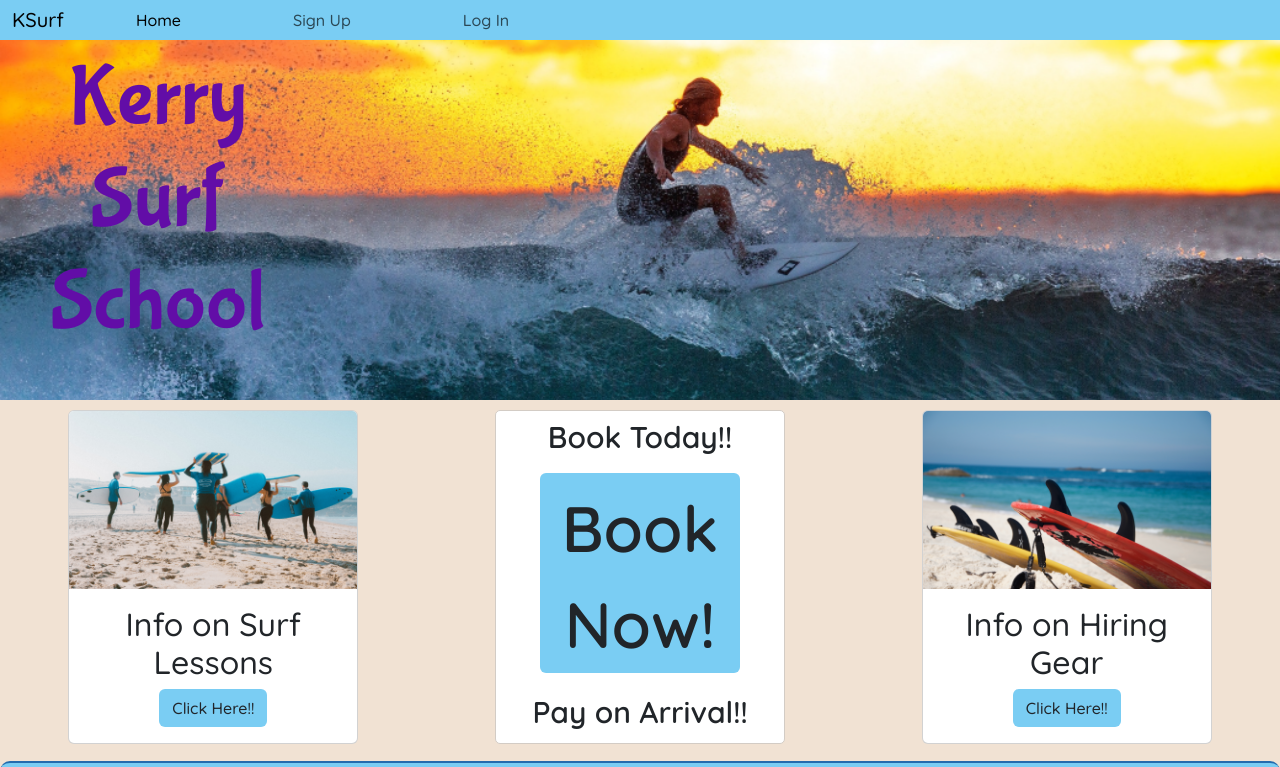
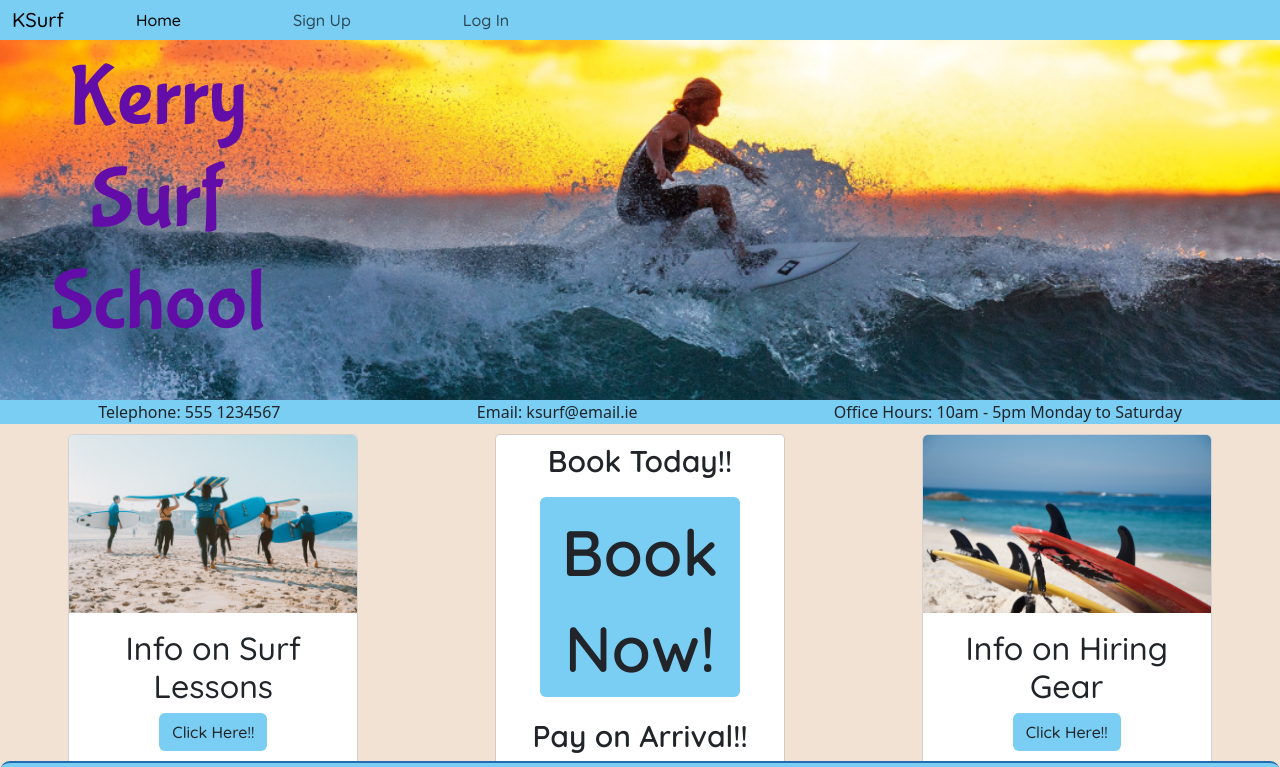
Before and after one commit to fenton1000/mf-portfolio-four-kerry-surf-school, a Django app: page / in a window 1280 px wide. Shown: the top 767 px of the page. Run offline with Django 3.2, Linux system fonts and the light colour scheme; some libraries are stand-ins or nearby versions.

Commit message:
Add contact details to header

```diff
--- a/static/css/styles.css
+++ b/static/css/styles.css
@@ -31,6 +31,9 @@
     height: 400px;
     background: url('../images/pexels-pixabay-390051-sm.png') no-repeat center center;
     background-size: cover;
+}
+
+.bottom-margin-10 {
     margin-bottom: 10px;
 }
 
--- a/templates/base.html
+++ b/templates/base.html
@@ -38,6 +38,11 @@
         <section class="text-center title-styles d-flex flex-column mobile-title-position">
             <h1 class="pt-5 ps-lg-3">Kerry Surf School</h1>
         </section>
+        <section class="d-flex flex-column flex-md-row justify-content-around light-blue-bg-color bottom-margin-10">
+            <span>Telephone: 555 1234567</span>
+            <span>Email: ksurf@email.ie</span>
+            <span>Office Hours: 10am - 5pm Monday to Saturday</span>
+        </section>
     </header>
 
     {% block content %}
```
